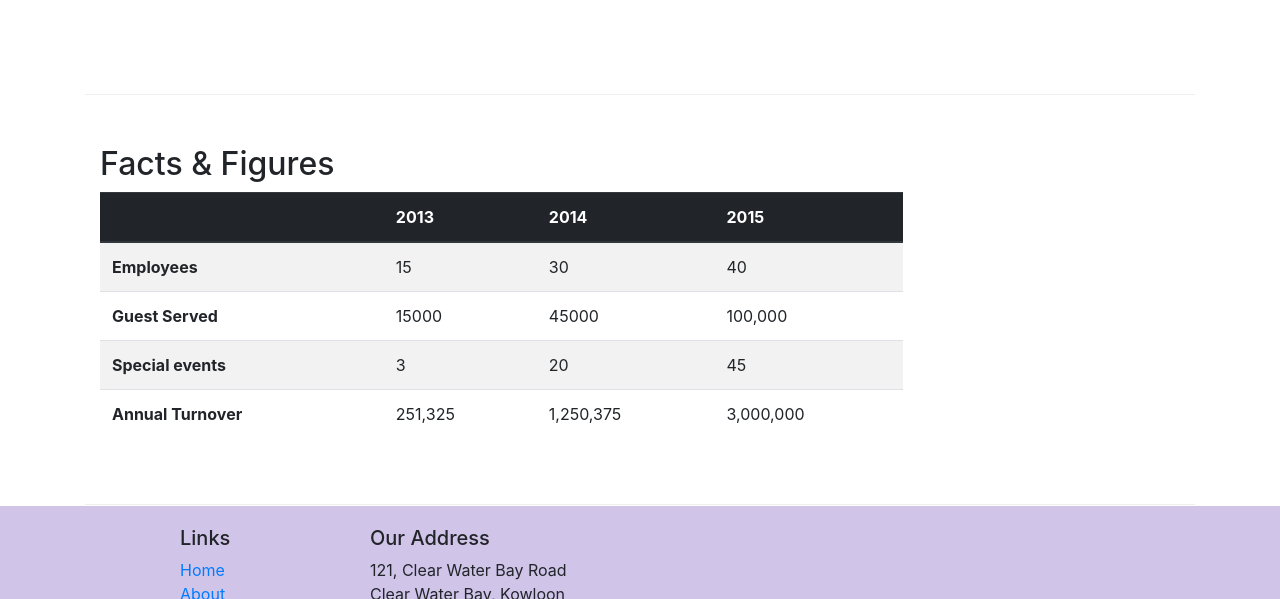
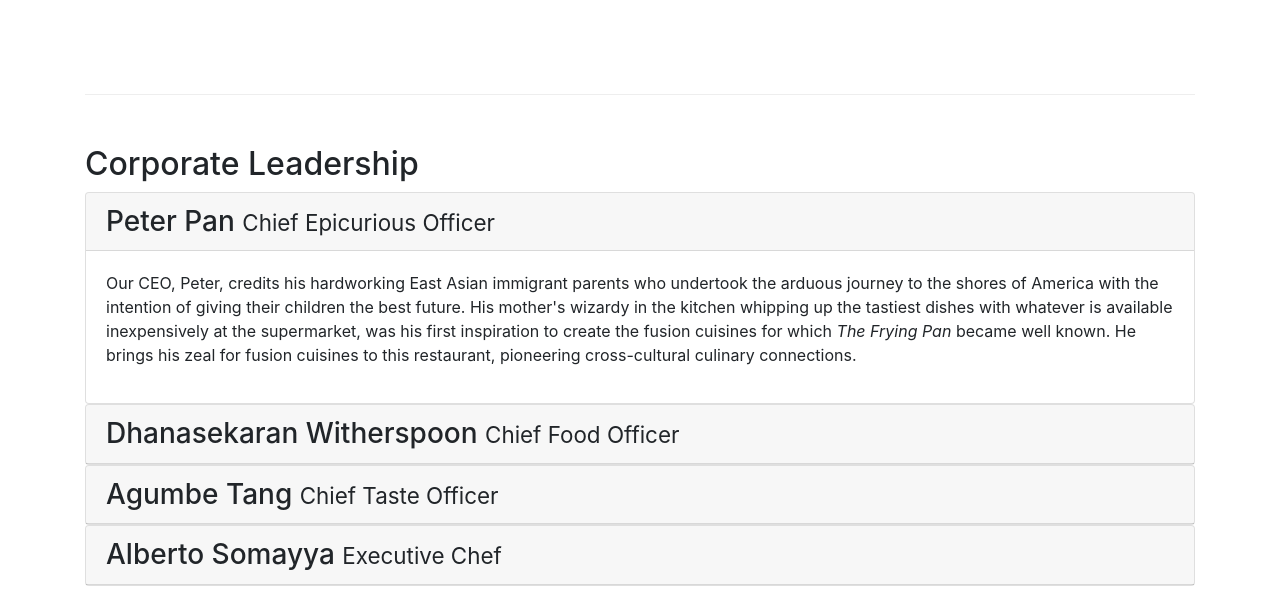
Before and after one commit to jean1977/confusion, a website: page aboutus.html in a window 1280 px wide. Shown: the part 1272-1871 px from the top of the page. Drawn offline with nearby package versions, Linux system fonts and the light colour scheme.

Commit message:
accordion

```diff
--- a/aboutus.html
+++ b/aboutus.html
@@ -143,6 +143,108 @@
                 </div>
             </div>
        </div>
+
+
+       <div class="row row-content">
+        <div>
+            <h2>Corporate Leadership</h2>
+
+
+            <div id="accordion">
+
+                <!--<div class="card">
+                    <div class="card-header" role="tab" id="peterhead">
+                    <h3 class="mb-0">
+                        <a data-toggle="collapse" data-target="#peter">
+                        Peter Pan <small>Chief Epicurious Officer</small>
+                        </a>
+                    </h3>
+                    </div>
+                    <div class="collapse" id="peter" data-parent="#accordion">
+                        <div class="card-body">
+                            <p class="d-none d-sm-block">ciao</p>
+                        </div>
+                    </div>
+                </div>
+
+                <div class="card">
+                    <div class="card-header" role="tab" id="peterhead2">
+                    <h3 class="mb-0">
+                        <a data-toggle="collapse" data-target="#peter2">
+                        Peter Pan <small>Chief Epicurious Officer</small>
+                        </a>
+                    </h3>
+                    </div>
+                    <div class="collapse" id="peter2" data-parent="#accordion">
+                        <div class="card-body">
+                            <p class="d-none d-sm-block">ciao</p>
+                        </div>
+                    </div>
+                </div>-->
+
+                <div class="card">
+                    <div class="card-header"  id="peterhead2">
+                        <h3 class="mb-0">
+                            <a data-toggle="collapse" data-target="#peter2">Peter Pan <small>Chief Epicurious Officer</small></a>
+                        </h3>
+                    </div>
+                    <div  class="collapse show" id="peter2" data-parent="#accordion">
+                        <div class="card-body">
+                            <p class="d-none d-sm-block">Our CEO, Peter, credits his hardworking East Asian immigrant parents who undertook the arduous journey to the shores of America with the intention of giving their children the best future. His mother's wizardy in the kitchen whipping up the tastiest dishes with whatever is available inexpensively at the supermarket, was his first inspiration to create the fusion cuisines for which <em>The Frying Pan</em> became well known. He brings his zeal for fusion cuisines to this restaurant, pioneering cross-cultural culinary connections.</p>
+                        </div>
+                    </div>
+                </div>
+
+                <div class="card">
+                    <div class="card-header"  id="dannyhead2">
+                        <h3 class="mb-0">
+                            <a data-toggle="collapse"  data-target="#danny2">Dhanasekaran Witherspoon <small>Chief Food Officer</small></a>
+                        </h3>
+                    </div>
+                    <div  class="collapse" id="danny2" data-parent="#accordion">
+                        <div class="card-body">
+                            <p class="d-none d-sm-block">Our CFO, Danny, as he is affectionately referred to by his colleagues, comes from a long established family tradition in farming and produce. His experiences growing up on a farm in the Australian outback gave him great appreciation for varieties of food sources. As he puts it in his own words, <em>Everything that runs, wins, and everything that stays, pays!</em></p>
+                        </div>
+                    </div>
+                </div>
+
+                <div class="card">
+                    <div class="card-header" id="agumbehead2">
+                        <h3 class="mb-0">
+                            <a data-toggle="collapse"   class="collapsed" data-target="#agumbe2">Agumbe Tang  <small>Chief Taste Officer</small>
+                            </a>
+                        </h3>
+                    </div>
+                    <div  class="collapse" id="agumbe2" data-parent="#accordion">
+                        <div class="card-body">
+                            <p class="d-none d-sm-block">Blessed with the most discerning gustatory sense, Agumbe, our CTO, personally ensures that every dish that we serve meets his exacting tastes. Our chefs dread the tongue lashing that ensues if their dish does not meet his exacting standards. He lives by his motto, <em>You click only if you survive my lick.</em></p>
+                        </div>
+                    </div>
+                </div>
+
+                <div class="card">
+                    <div class="card-header" role="tab" id="albertohead2">
+                        <h3 class="mb-0">
+                            <a data-toggle="collapse"  class="collapsed" data-target="#alberto2">Alberto Somayya  <small>Executive Chef</small>
+                            </a>
+                        </h3>
+                    </div>
+                    <div  class="collapse" id="alberto2" data-parent="#accordion">
+                        <div class="card-body">
+                            <p  class="d-none d-sm-block">Award winning three-star Michelin chef with wide International experience having worked closely with whos-who in the culinary world, he specializes in creating mouthwatering Indo-Italian fusion experiences. He says, <em>Put together the cuisines from the two craziest cultures, and you get a winning hit! Amma Mia!</em></p>
+                        </div>
+                    </div>
+                </div>
+
+
+
+
+                </div>
+
+            </div>
+        </div>
+   </div>
+
        <div class="row row-content">
            <div class="col-12 col-sm-9">
                <h2>Facts &amp; Figures</h2>
```
